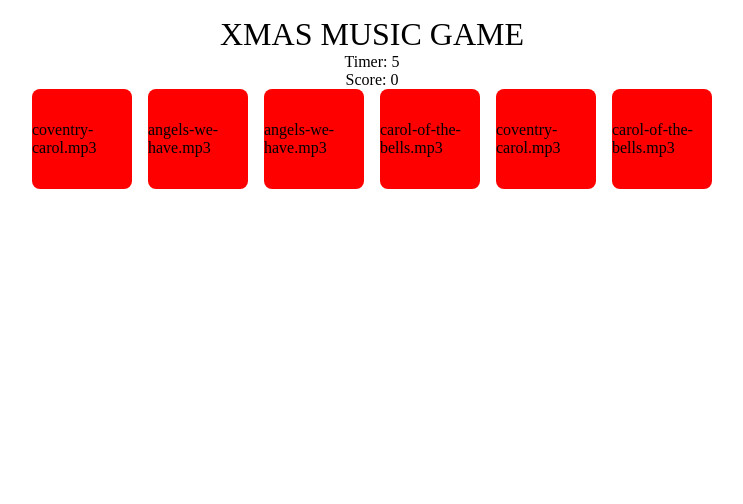
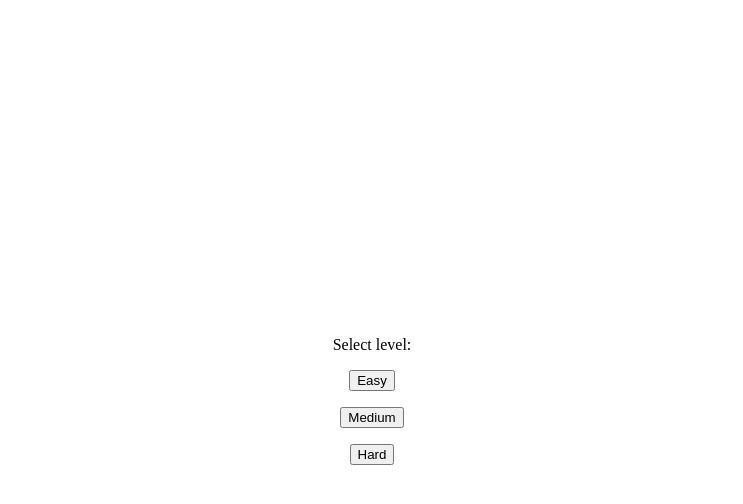
Before and after one commit to vapppu/christmas-project, a React (Vite) app: page / in a window 1280 px wide. Shown: the top 504 px of the page, without its empty margins (268-1011 px from the left). Built offline with nearby package versions, Linux system fonts and the light colour scheme.

Commit message:
Fix selecting the correct amount of cards and shuffling them in the beginning of each round

```diff
--- a/src/App.css
+++ b/src/App.css
@@ -39,9 +39,22 @@ img {
 /* Element rules */
 
 body {
-  padding: 1rem;
 }
-
+.select {
+  height: 100vh;
+  display: flex;
+  gap: 1rem;
+  flex-direction: column;
+  align-items: center;
+  justify-content: center;
+}
+.select ul {
+  display: flex;
+  flex-direction: column;
+  gap: 1rem;
+  align-items: center;
+  justify-content: center;
+}
 h1 {
   text-align: center;
 }
--- a/src/App.jsx
+++ b/src/App.jsx
@@ -1,13 +1,34 @@
-import Game from './components/Game'
+import StartScreen from './components/StartScreen'
 import "./App.css";
 
 
-function App() {
+const App = () => {
 
+  const songs = [
+    "angels-we-have.mp3",
+    "carol-of-the-bells.mp3",
+    "coventry-carol.mp3",
+    "deck-the-hall.mp3",
+    "ding-dong.mp3",
+    "first-nowell.mp3",
+    "gaudete.mp3",
+    "hark-the-herald.mp3",
+    "il-est-ne.mp3",
+    "in-the-bleak.mp3",
+    "jingle-bells.mp3",
+    "joy-to-the-world.mp3",
+    "let-it-snow.mp3",
+    "o-christmas-tree.mp3",
+    "o-come-o-come.mp3",
+    "o-holy-night.mp3",
+    "rudolph.mp3",
+    "silent-night.mp3",
+    "we-wish-you.mp3",
+  ];
 
   return (
     <>
-      <Game />
+      <StartScreen songs = {songs} />
     </>
   );
 }
--- /dev/null
+++ b/src/components/FinishScreen.jsx
@@ -0,0 +1,11 @@
+import '../App.css'
+
+const FinishScreen = ({time}) => {
+
+    const finishTime = time;
+    return <div>
+    <p>Finished!!!</p>
+    <p>Your time: {finishTime}</p></div>
+}
+
+export default FinishScreen;
--- a/src/components/Game.jsx
+++ b/src/components/Game.jsx
@@ -3,33 +3,32 @@ import "../App.css";
 import MusicCards from "./MusicCards";
 import Score from "./Score";
 import Timer from "./Timer";
+import FinishScreen from "./FinishScreen"
 
-function Game() {
-  const songs = [
-    "angels-we-have.mp3",
-    "carol-of-the-bells.mp3",
-    "coventry-carol.mp3"
-    // "deck-the-hall.mp3",
-    // "ding-dong.mp3",
-    // "first-nowell.mp3",
-    // "gaudete.mp3",
-    // "hark-the-herald.mp3",
-    // "il-est-ne.mp3",
-    // "in-the-bleak.mp3",
-    // "jingle-bells.mp3",
-    // "joy-to-the-world.mp3",
-    // "let-it-snow.mp3",
-    // "o-christmas-tree.mp3",
-    // "o-come-o-come.mp3",
-    // "o-holy-night.mp3",
-    // "rudolph.mp3",
-    // "silent-night.mp3",
-    // "we-wish-you.mp3",
-  ];
+const Game = ({songs, level}) => {
+
+
 
   const [score, setScore] = useState(0);
   const [gameIsFinished, setGameIsFinished] = useState(false)
   const [seconds, setSeconds] = useState(0);
+  const [finishTime, setFinishTime] = useState(null)
+  const [songsToPlay, setSongsToPlay] = useState(songs)
+
+
+  const songsInPlay = () => {
+    console.log("Creating songs to play with")
+    console.log(`Level is ${level}`)
+    const shuffeledSongs = shuffle(songs)
+    console.log(shuffeledSongs)
+    const selectedSongs = shuffeledSongs.slice(0, level)
+    return selectedSongs
+  }
+
+  useEffect(() => {
+    const newSongs = songsInPlay()
+    setSongsToPlay(newSongs)
+  }, [])
 
   useEffect(() => {
     const timer = setInterval(() => setSeconds(seconds + 1), 1000);
@@ -46,20 +45,32 @@ function Game() {
     return array;
   };
 
-  const finishGame = () => {setGameIsFinished(true)}
+  const finishGame = () => {
+    setGameIsFinished(true)
+    setFinishTime(seconds)
+}
 
-  const songCards = shuffle(songs.concat([...songs]));
+  const hoursMinutesSeconds = (seconds) => {
+    const date = new Date(null);
+    date.setSeconds(seconds);
+    if (seconds >= 3600) {
+        return date.toISOString().slice(11, 19);
+    }
+    else {
+        return date.toISOString().slice(14, 19);
+    }
+  }
 
   if (gameIsFinished) {
-    return <div>GAME IS FINISHED!!!</div>
+    return <FinishScreen time={hoursMinutesSeconds(finishTime)}/>
   }
 
   return (
     <>
       <h1>XMAS MUSIC GAME</h1>
-        <Timer seconds={seconds}/>
+        <Timer time={hoursMinutesSeconds(seconds)}/>
       <Score score={score} />
-      <MusicCards songCards={songCards} increaseScore={increaseScore} finishGame={finishGame}/>
+      <MusicCards songCards={songsToPlay} increaseScore={increaseScore} finishGame={finishGame}/>
     </>
   );
 }
--- a/src/components/MusicCards.jsx
+++ b/src/components/MusicCards.jsx
@@ -2,6 +2,9 @@ import { useState, useEffect } from "react";
 import Card from "./Card";
 
 const MusicCards = ({ songCards, increaseScore, finishGame }) => {
+
+  console.log(songCards)
+
   const cardData = songCards.map((song, index) => {
     return {
       audio: new Audio(`./src/assets/music/${song}`),
@@ -40,6 +43,7 @@ const MusicCards = ({ songCards, increaseScore, finishGame }) => {
 
   useEffect(() => {
     if (allCardsAreFound()) {
+      nowPlaying.audio.pause()
       finishGame()
     }
   }, [cards])
--- /dev/null
+++ b/src/components/StartScreen.jsx
@@ -0,0 +1,40 @@
+import '../App.css'
+import { useState } from 'react'
+import Game from './Game'
+
+const StartScreen = ({songs}) => {
+
+    const [level, setLevel] = useState(null)
+    const [songsInPlay, setSongsInPlay] = useState(null)
+
+    const shuffle = (array) => {
+        for (let i = array.length - 1; i > 0; i--) {
+          const j = Math.floor(Math.random() * (i + 1));
+          [array[i], array[j]] = [array[j], array[i]];
+        }
+        return array;
+      };
+
+
+    const selectLevel = (selectedLevel) => {
+        setLevel(selectedLevel)
+        const selectedSongs = shuffle(songs).slice(0, selectedLevel)
+        const songPairsShuffled = shuffle(selectedSongs.concat(selectedSongs))
+        setSongsInPlay(songPairsShuffled)
+    }
+
+    if (level !== null) {
+        return <Game songs={songsInPlay} level={level} />
+    }
+
+    return (<section className="select">
+        <p>Select level:</p>
+        <ul>
+            <li><button onClick={() => selectLevel(4)}>Easy</button></li>
+            <li><button onClick={() => selectLevel(8)}>Medium</button></li>
+            <li><button onClick={() => selectLevel(12)}>Hard</button></li>
+        </ul>
+    </section>)
+}
+
+export default StartScreen
--- a/src/components/Timer.jsx
+++ b/src/components/Timer.jsx
@@ -1,7 +1,8 @@
 import '../App.css'
 
-const Timer = ({seconds}) => {
-    return <div className="timer">Timer: {seconds}</div>
+const Timer = ({time}) => {
+
+    return <div className="timer">Timer: {time}</div>
 }
 
 export default Timer;
```
